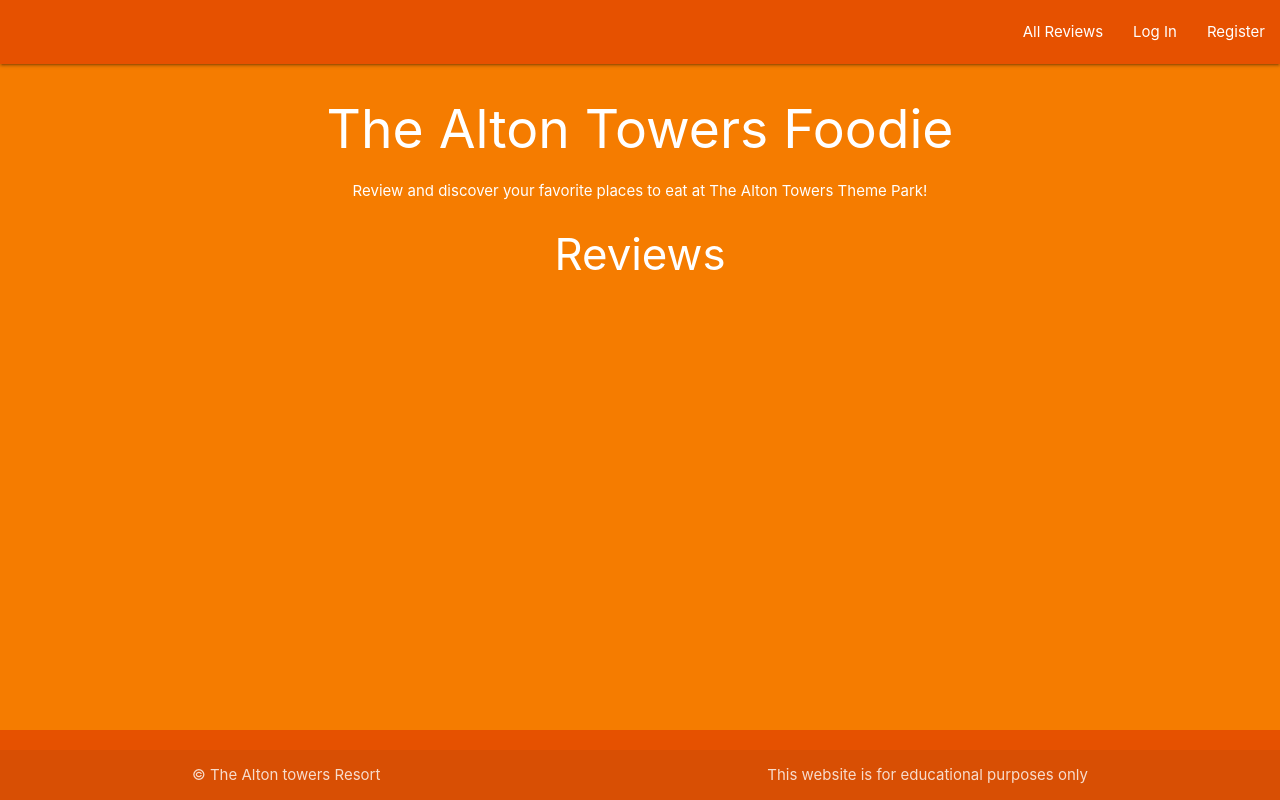
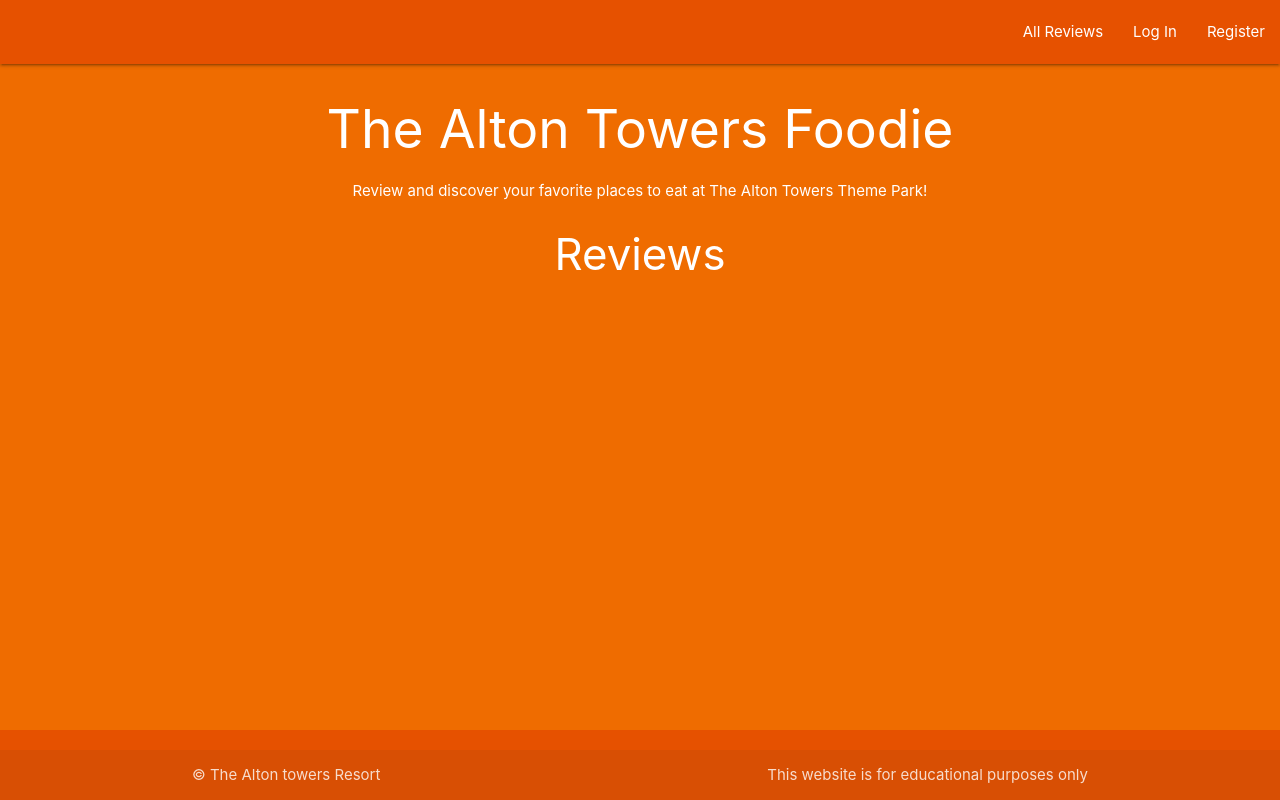
Before and after one commit to emilija-smitaite/review-a-restaurant, a Flask app: page / in a window 1280 px wide. Run offline with Flask 2, Linux system fonts and the light colour scheme; data that the repository does not hold is empty; some libraries are stand-ins or nearby versions.

Commit message:
Darken background color to improve contrast and accessibility

```diff
--- a/templates/base.html
+++ b/templates/base.html
@@ -13,7 +13,7 @@
     {% endblock %}
     <title>The Alton Towers Foodie</title>
   </head>
-  <body class="orange darken-2">
+  <body class="orange darken-3">
     <header>
       <!-- desktop navbar -->
       <nav class="orange darken-4">
```
